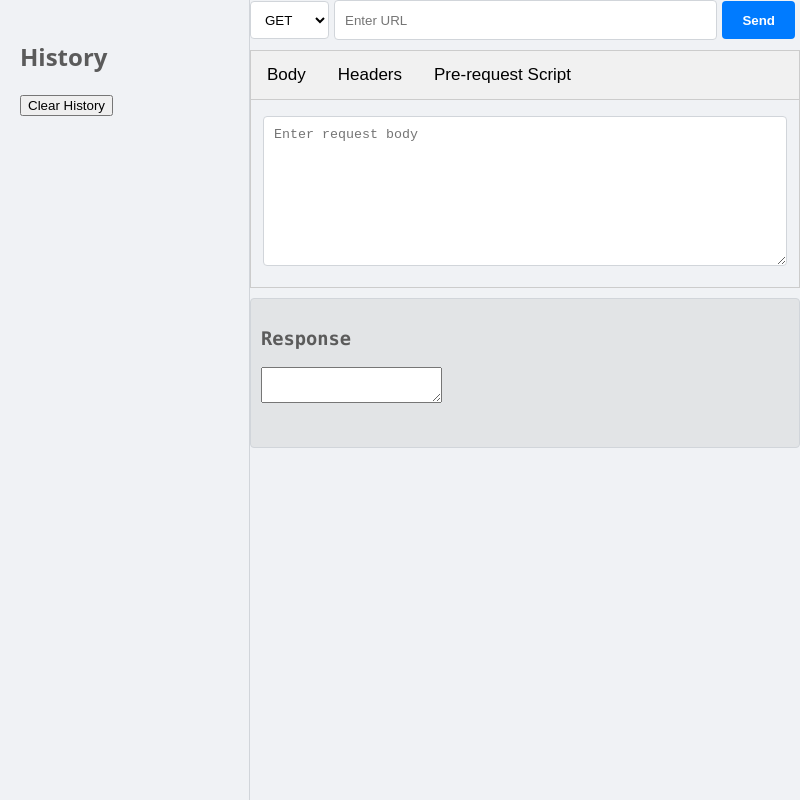
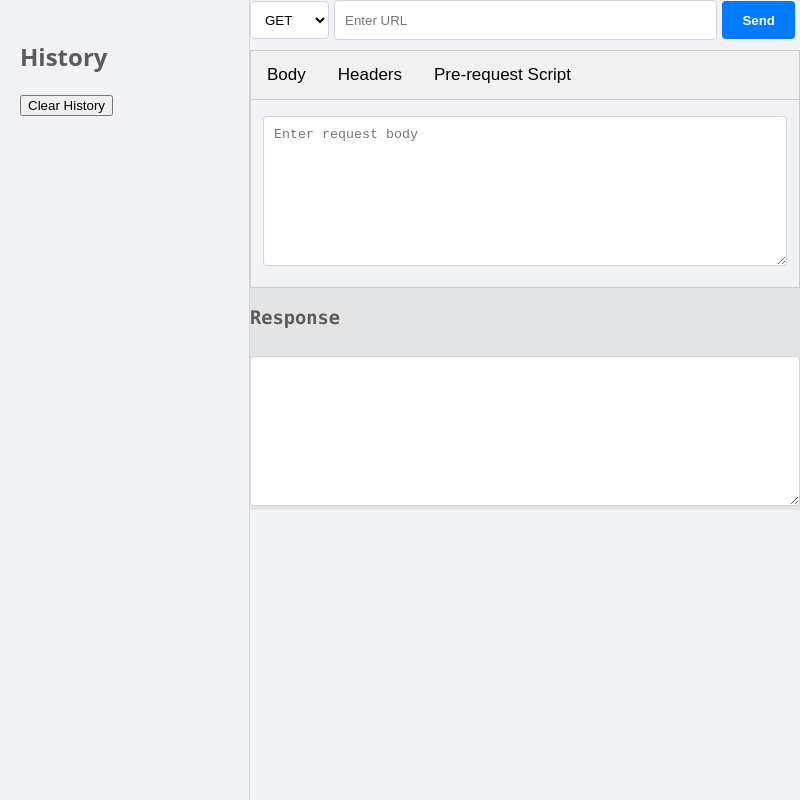
Before and after one commit to anoopsimon/postman-app, an Electron app: page index.html in a window 800 px wide. Drawn offline with Linux system fonts and the light colour scheme.

Commit message:
fixed styling of response body

```diff
--- a/script.js
+++ b/script.js
@@ -62,7 +62,8 @@ document.addEventListener('DOMContentLoaded', function() {
 
 
     responseArea.value = 'Sending request...';
-    console.log('test log' + JSON.stringify(headers))
+    console.log('Headers :' + JSON.stringify(headers))
+    console.log('Body :' + JSON.stringify(body))
 
     fetch(url, {
         method: method,
--- a/style.css
+++ b/style.css
@@ -58,7 +58,7 @@ body {
   background-color: #0056b3; /* Darker blue on hover */
 }
 
-#request-body, #response {
+#request-body, #response-body {
   width: 100%;
   margin-top: 10px;
   padding: 10px;
```
